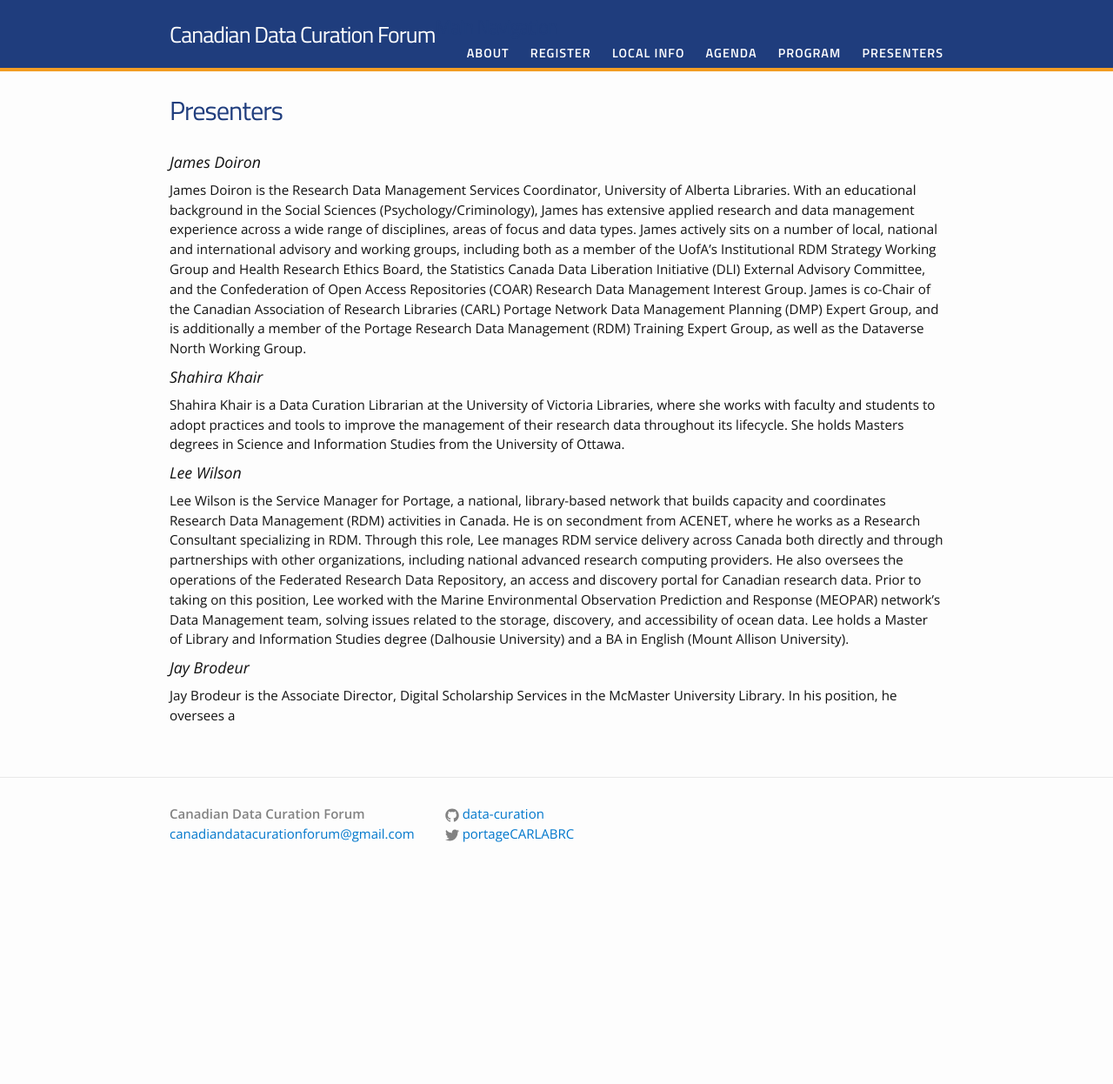
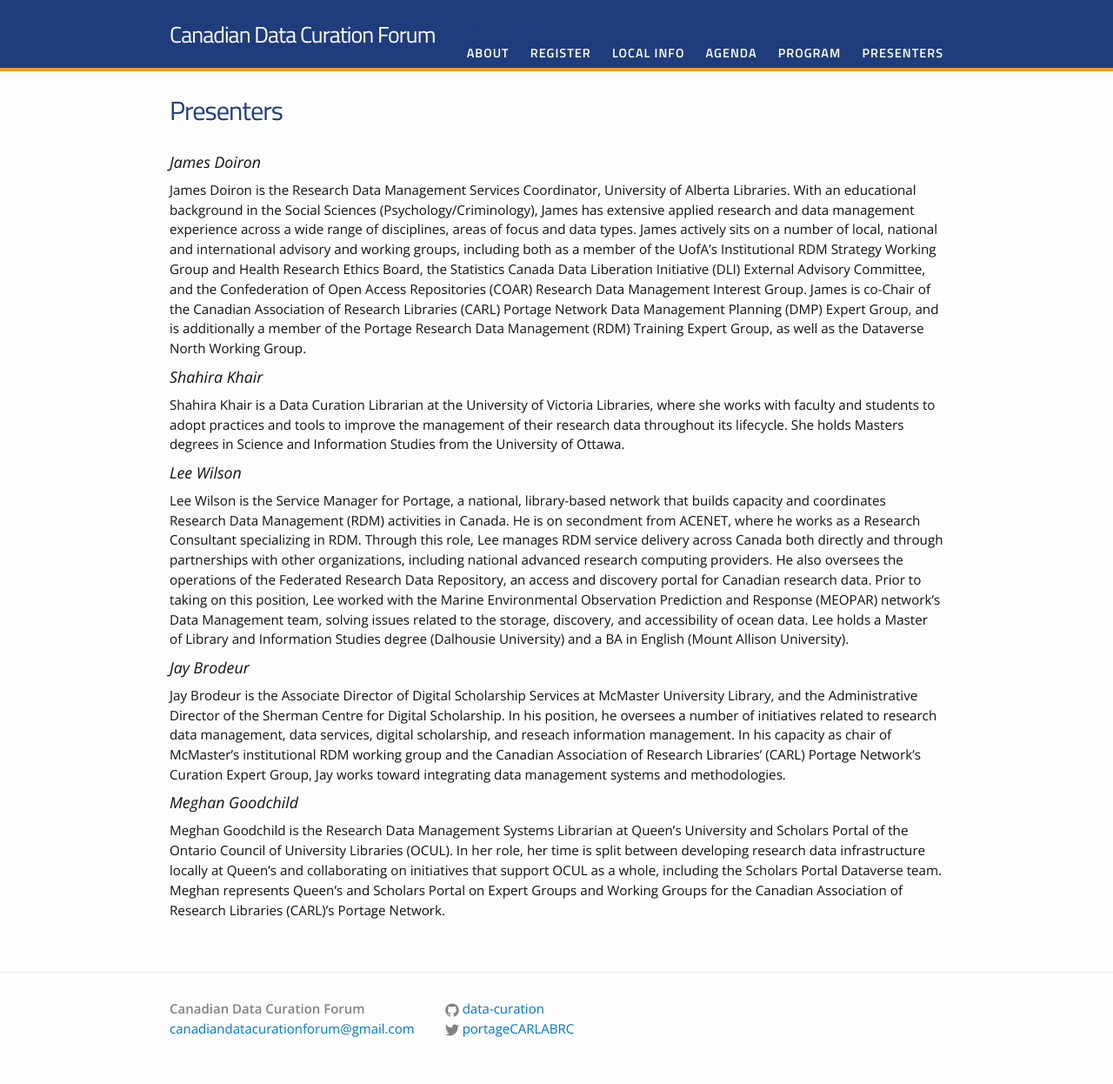
Before and after one commit to data-curation/data-curation.github.io, a Jekyll site: the page built from presenters.md, in a window 1280 px wide. Shown: the whole page at 87% size. Built offline with Jekyll 4.4.1, drawn with Linux system fonts in a browser that asks for light colours; before the commit the page ends 1022 px from its top, so only the background shows below that.

Commit message:
Update presenters.md

```diff
--- a/presenters.md
+++ b/presenters.md
@@ -14,4 +14,7 @@ Shahira Khair is a Data Curation Librarian at the University of Victoria Librari
 Lee Wilson is the Service Manager for Portage, a national, library-based network that builds capacity and coordinates Research Data Management (RDM) activities in Canada. He is on secondment from ACENET, where he works as a Research Consultant specializing in RDM. Through this role, Lee manages RDM service delivery across Canada both directly and through partnerships with other organizations, including national advanced research computing providers. He also oversees the operations of the Federated Research Data Repository, an access and discovery portal for Canadian research data. Prior to taking on this position, Lee worked with the Marine Environmental Observation Prediction and Response (MEOPAR) network’s Data Management team, solving issues related to the storage, discovery, and accessibility of ocean data. Lee holds a Master of Library and Information Studies degree (Dalhousie University) and a BA in English (Mount Allison University).
 
 ### Jay Brodeur
-Jay Brodeur is the Associate Director, Digital Scholarship Services in the McMaster University Library. In his position, he oversees a
+Jay Brodeur is the Associate Director of Digital Scholarship Services at McMaster University Library, and the Administrative Director of the Sherman Centre for Digital Scholarship. In his position, he oversees a number of initiatives related to research data management, data services, digital scholarship, and reseach information management. In his capacity as chair of McMaster's institutional RDM working group and the Canadian Association of Research Libraries' (CARL) Portage Network's Curation Expert Group, Jay works toward integrating data management systems and methodologies.
+
+### Meghan Goodchild
+Meghan Goodchild is the Research Data Management Systems Librarian at Queen’s University and Scholars Portal of the Ontario Council of University Libraries (OCUL). In her role, her time is split between developing research data infrastructure locally at Queen’s and collaborating on initiatives that support OCUL as a whole, including the Scholars Portal Dataverse team. Meghan represents Queen's and Scholars Portal on Expert Groups and Working Groups for the Canadian Association of Research Libraries (CARL)'s Portage Network.
```
